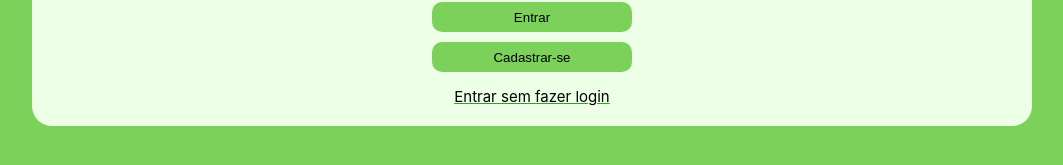
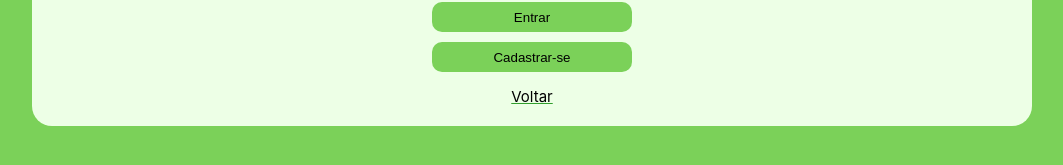
Before and after one commit to GabrielJM2023/Projeto, a Next.js app in the folder taperdido/: page /Login/Cadastro in a window 1280 px wide. Shown: the part 439-604 px from the top of the page, without its empty margins (108-1171 px from the left). Built offline with nearby package versions, Linux system fonts and the light colour scheme.

Commit message:
Configuração de rotas

```diff
--- a/taperdido/pages/Home/Home.jsx
+++ b/taperdido/pages/Home/Home.jsx
@@ -12,7 +12,7 @@ function Tela_Cadastro() {
             </header>
             <main className='Main_Tela_Login'>
                <div className='Entrar_Sem_Acesso'>
-                  <Link href='/'>Voltar</Link>
+                  <Link href='../Login/Cadastro'>Voltar</Link>
                </div>
             </main>
          </div>
--- a/taperdido/pages/Login/Cadastro.jsx
+++ b/taperdido/pages/Login/Cadastro.jsx
@@ -1,6 +1,7 @@
 import React from 'react'
 import Button from '../../src/components/Button/Button'
 import Header from '../../src/commons/constans/Header'
+import Link from 'next/link';
 
 function Tela_Cadastro() {
    return (
@@ -15,7 +16,7 @@ function Tela_Cadastro() {
                <Button className={'Button_Login'} label={'Entrar'}></Button>
                <Button className={'Button_Login'} label={'Cadastrar-se'}></Button>
                <div className='Entrar_Sem_Acesso'>
-                  <a href='#'>Entrar sem fazer login</a>
+                  <Link href='/'>Voltar</Link>
                </div>
             </main>
          </div>
```
